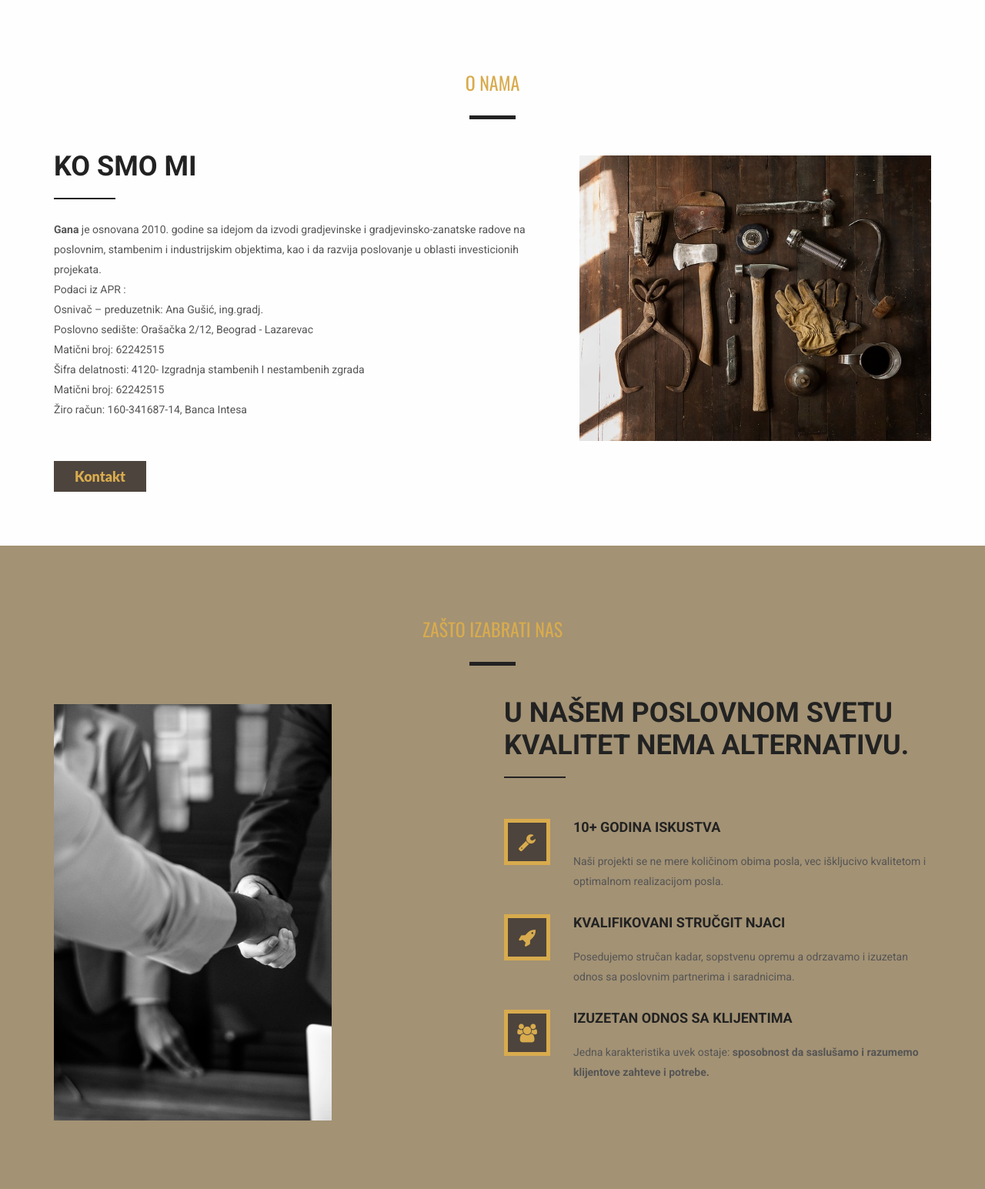
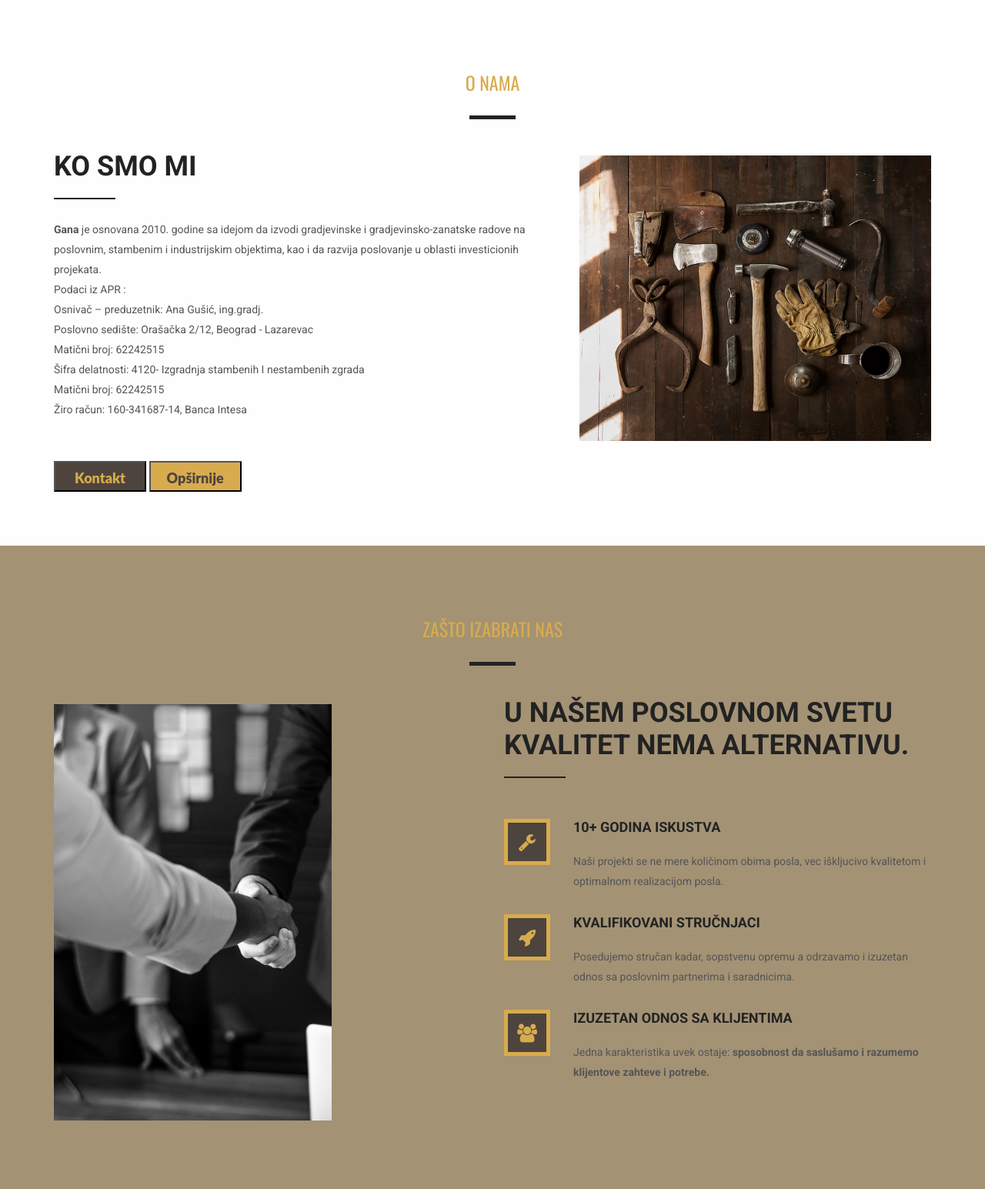
Before and after one commit to guliver109/ganaconstructions-github.io, a PHP site: page / in a window 1280 px wide. Shown: the part 1545-3090 px from the top of the page at 77% size. Run offline with PHP 8.4, Linux system fonts and the light colour scheme; some libraries are stand-ins or nearby versions.

Commit message:
final review

```diff
--- a/css/style.css
+++ b/css/style.css
@@ -3061,7 +3061,7 @@ body {
 #contact:hover { background: #666; }
 #contact:active { background: #444; }
 
-.closeModal {
+.closeModal-btn {
   cursor: pointer;
   font-size: 35px;
   font-weight: bold;
@@ -3115,13 +3115,13 @@ textarea { height: 80px; resize: none; }
 }
 /* Opsirnije Modal */
 button {
-  cursor: pointer;
+  /* cursor: pointer;
   padding: 0;
   min-width: 120px;
   min-height: 50px;
   background: #d8ab4e;
   color: #222222;
-  font: 700 18px/59px "Roboto", sans-serif;
+  font: 700 18px/59px "Roboto", sans-serif; */
   /* font: 700 18px/59px "Roboto", sans-serif;
   width: 120px;
   height: 50px;
@@ -3140,16 +3140,30 @@ button {
   margin-top: 40px; */
 }
 
-.controls {
+/* .controls {
   padding: 24px;
-}
-
+} */
+.open {
+      /* margin: 4em auto; */
+      width: 120px;
+      height: 40px;
+      line-height: 30px;
+      /* background: teal; */
+      color:#4d443d;
+      font-weight: 900;
+      text-align: center;
+      cursor: pointer;
+      /* border: 1px solid white; */
+      background:#d8ab4e;
+      padding-top: 5px;
+      font-size: 18px;
+}
 .modal-container {
   display: flex;
   align-items: center;
   justify-content: center;
   position: absolute;
-  top: 0;
+  top: 250%;
   left: 0;
   z-index: 1;
   width: 100%;
--- a/index.html
+++ b/index.html
@@ -129,9 +129,9 @@
                         <h4 class=" wow fadeInUp animated" data-wow-delay="0.6s" style="text-shadow: #777 0px 0px 10p;">Uzajamno poverenje i poštovanje se podrazumeva,</h4>
                         <h4 class=" wow fadeInUp animated" data-wow-delay="0.8s" style="text-shadow: #777 0px 0px 10p;">a data rec poštuje.</h4>
                         <!-- <a class=" wow fadeInUp animated" data-wow-delay="0.8s" class ="open" href="#">Opširnije</a> -->
-                        <section class="controls">
+                        <!-- <section class="controls">
                                 <button id="open-button" class=" wow fadeInUp animated" data-wow-delay="0.8s" class ="open">Opširnije</button>
-                              </section>
+                              </section> -->
                    </div>
                 </div>
             </div>
@@ -262,7 +262,12 @@
                         <br>Matični broj: 62242515
                         <br>Žiro račun: 160-341687-14, Banca Intesa</p>
                     <!-- <a href="mailto:gusic.ana@gmail.com" class="button_all">Kontakt</a> -->
-                    <div id="contact">Kontakt</div>
+                    <div class = "buttonGroup">
+                        <button id="contact">Kontakt</button>
+                        <!-- <div class="controls"> -->
+                            <button id="open-button" class ="open">Opširnije</button>
+                        <!-- </div> -->
+                    </div>
                 </div>
                 <div class="col-md-5 col-sm-6 about_client">
                     <img src="images/tools.jpg" alt="">
@@ -307,7 +312,7 @@
                             </a>
                         </div>
                         <div class="media-body">
-                            <a href="#">KVALIFIKOVANI STRUČgit NJACI</a>
+                            <a href="#">KVALIFIKOVANI STRUČNJACI</a>
                             <p>Posedujemo stručan kadar, sopstvenu opremu a odrzavamo i izuzetan odnos sa poslovnim partnerima i saradnicima.</p>
                         </div>
                     </div>
@@ -662,7 +667,7 @@
         </div>
         <!-- Kontakt Modal -->
         <div id="contactForm">
-                <button type="button" class="closeModal" data-dismiss="contactForm" aria-hidden="true">&times;</button>
+                <button type="button" class="closeModal-btn" data-dismiss="contactForm" aria-hidden="true">&times;</button>
             <!-- <label for="contactForm" class="contactForm-close">&times;</label> -->
 
             <h3>KONTAKTIRAJTE NAS!</h3>
@@ -684,7 +689,7 @@
                     <polygon class="modal-polygon" />
                 </svg>
                 <div class="modal-content">
-                        <p><img src="images/constructionUnder.png" alt="" style="padding-bottom: 10px;"/></p>
+                        <p><img src="images/greenHouse.jpeg" alt="" style="padding-bottom: 10px;"/></p>
                     <p><b>Gana</b> je osnovana 2010. godine sa idejom da izvodi gradjevinske i gradjevinsko-zanatske radove na poslovnim,
                         stambenim i industrijskim objektima, kao i da razvija poslovanje u oblasti investicionih projekata.
                         To je preduzeće u kom smo obuhvatili decenijsko iskustvo u izgradnji, na različitim lokacijama u Beogradu i okolini,
--- a/js/modals.js
+++ b/js/modals.js
@@ -200,7 +200,7 @@ var Modal = (function() {
     })
     $(document).mouseup(function (e) {
       var container = $("#contactForm");
-      var closeContainer = $(".closeModal")
+      var closeContainer = $(".closeModal-btn")
 
       if (!container.is(e.target) // if the target of the click isn"t the container...
           && container.has(e.target).length === 0) // ... nor a descendant of the container
```
Also changed, not shown: images/greenHouse.jpeg (added).
